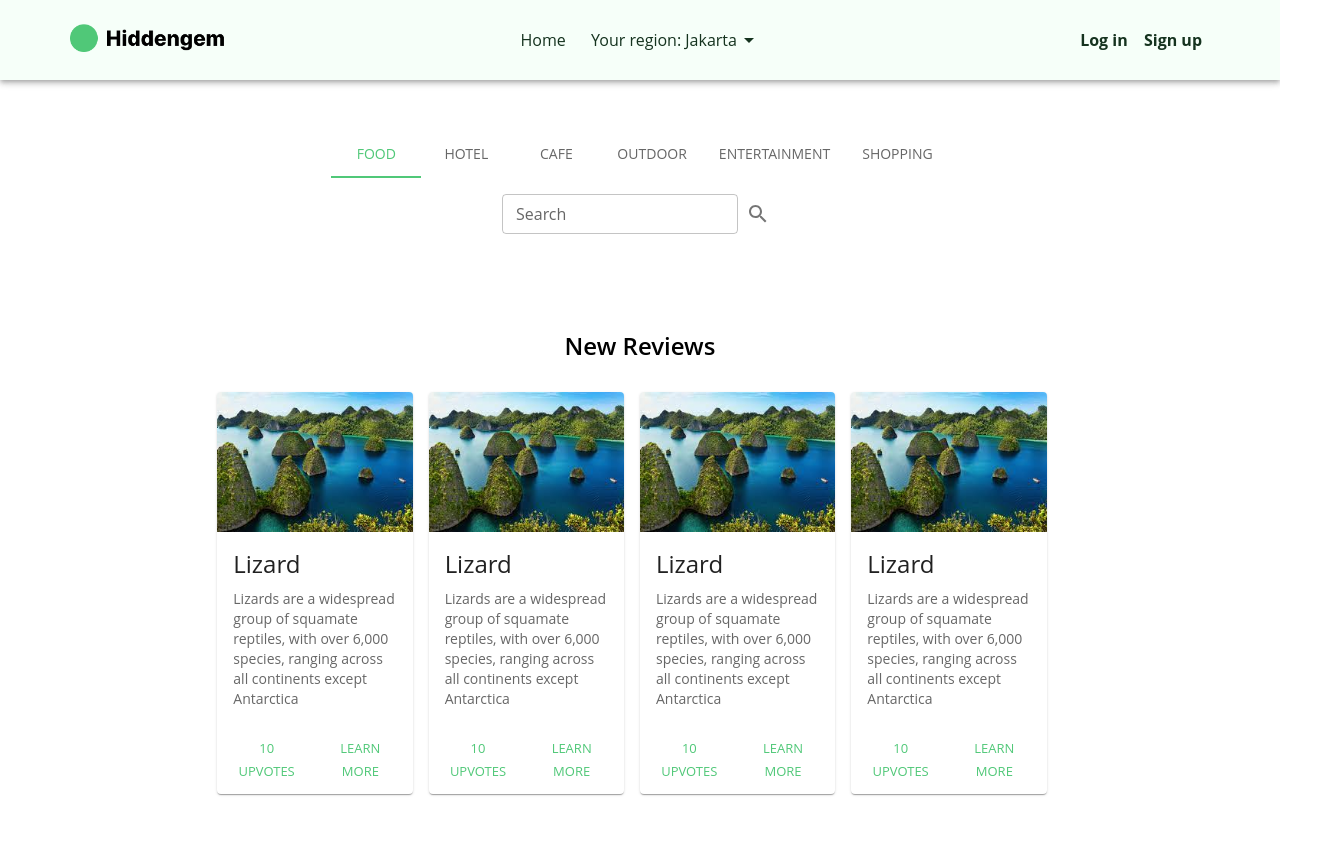
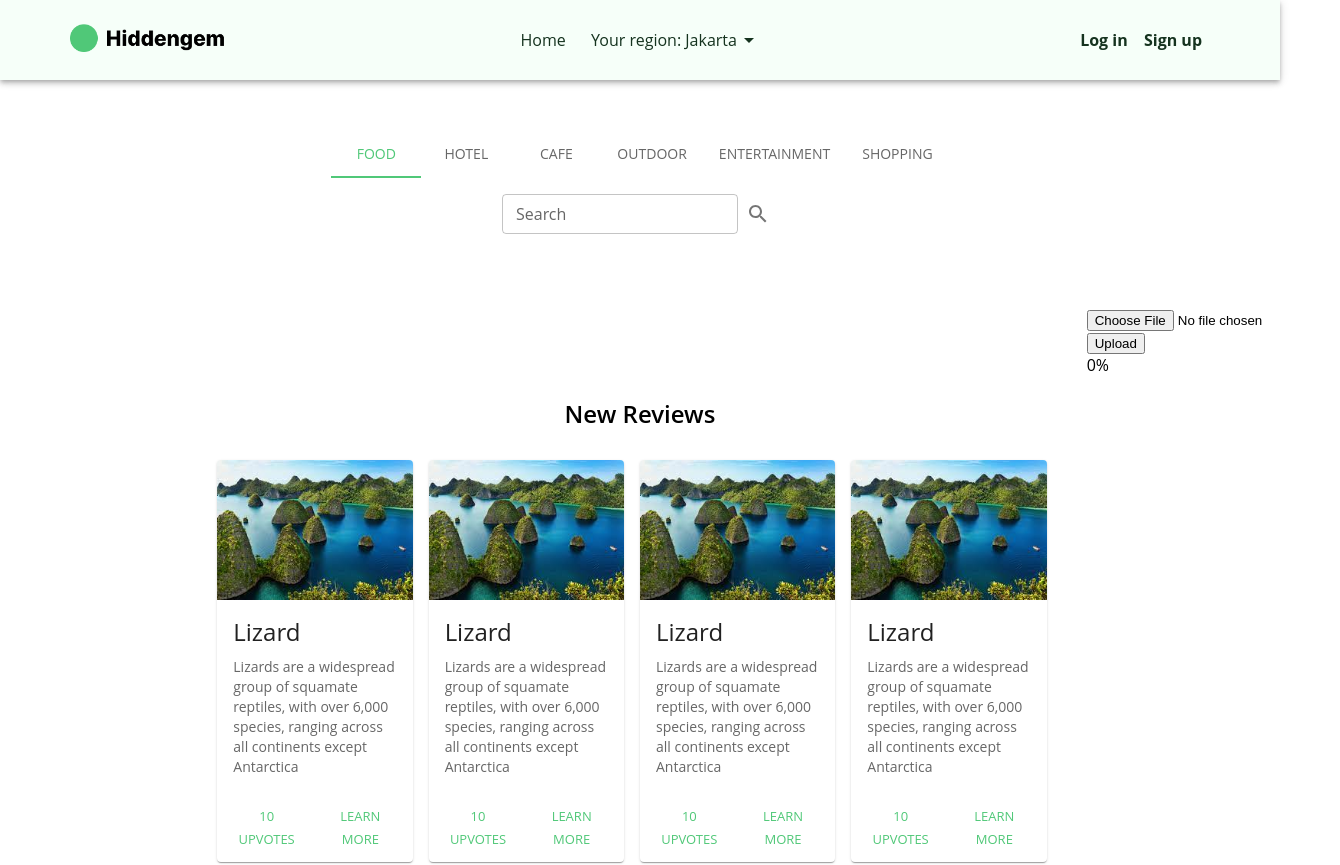
Before and after one commit to project-zusammen/hidden-gem-frontend, a React (Vite) app: page / in a window 1280 px wide. Shown: the top 865 px of the page, 1340 px wide, since content can reach past the window. Built offline with nearby package versions, Linux system fonts and the light colour scheme.

Commit message:
add image upload using firebase

```diff
--- a/package.json
+++ b/package.json
@@ -13,8 +13,11 @@
   "dependencies": {
     "@emotion/react": "^11.11.3",
     "@emotion/styled": "^11.11.0",
+    "@esbuild/darwin-x64": "^0.20.1",
     "@mui/icons-material": "^5.15.0",
     "@mui/material": "^5.15.2",
+    "firebase": "^10.8.0",
+    "firebase-functions": "^4.7.0",
     "framer-motion": "^10.16.16",
     "prop-types": "^15.8.1",
     "react": "^18.2.0",
--- a/src/components/Body/index.jsx
+++ b/src/components/Body/index.jsx
@@ -1,6 +1,7 @@
 import React from 'react';
 import { Grid, Typography } from '@mui/material';
 import Card from '../Card';
+import ImageUpload from '../ImageUpload';
 
 const Body = () => {
   return (
@@ -11,6 +12,7 @@ const Body = () => {
       <Grid item xs={4} md={4} lg={8}>
       </Grid>
       <Grid item xs={4} md={4} lg={2}>
+        <ImageUpload />
       </Grid>
       <Grid item xs={4} md={4} lg={2}>
       </Grid>
--- /dev/null
+++ b/src/components/ImageUpload/index.jsx
@@ -0,0 +1,52 @@
+import { useState } from "react";
+import { storage } from '../../firebase';
+import { ref, getDownloadURL, uploadBytesResumable } from "firebase/storage";
+
+function ImageUpload() {
+  const [imgUrl, setImgUrl] = useState(null);
+  const [progresspercent, setProgresspercent] = useState(0);
+
+  const handleSubmit = (e) => {
+    e.preventDefault();
+    const file = e.target?.[0]?.files?.[0] ?? null;
+    if (!file) return;
+    const storageRef = ref(storage, `files/${file.name}`);
+    const uploadTask = uploadBytesResumable(storageRef, file);
+
+    uploadTask.on("state_changed",
+      (snapshot) => {
+        const progress =
+          Math.round((snapshot.bytesTransferred / snapshot.totalBytes) * 100);
+        setProgresspercent(progress);
+      },
+      (error) => {
+        alert(error);
+      },
+      () => {
+        getDownloadURL(uploadTask.snapshot.ref).then((downloadURL) => {
+          setImgUrl(downloadURL)
+        });
+      }
+    );
+  }
+
+  return (
+    <div className="ImageUpload">
+      <form onSubmit={handleSubmit} className='form'>
+        <input type='file' />
+        <button type='submit'>Upload</button>
+      </form>
+      {
+        !imgUrl &&
+        <div className='outerbar'>
+          <div className='innerbar' style={{ width: `${progresspercent}%` }}>{progresspercent}%</div>
+        </div>
+      }
+      {
+        imgUrl &&
+        <img src={imgUrl} alt='uploaded file' height={200} />
+      }
+    </div>
+  );
+}
+export default ImageUpload;
--- /dev/null
+++ b/src/firebase.js
@@ -0,0 +1,18 @@
+import { initializeApp } from "firebase/app";
+import { getStorage } from "firebase/storage";
+
+const firebaseConfig = {
+  apiKey: "AIzaSyAYD6huwV0UORRHC49zaBde93Zg2KtPqNY",
+  authDomain: "hidden-gem-bfb98.firebaseapp.com",
+  projectId: "idden-gem-bfb98",
+  storageBucket: "hidden-gem-bfb98.appspot.com",
+  messagingSenderId: "614180982148",
+  appId: "1:614180982148:web:2446c051034dd329f3e1d1",
+  measurementId: "G-8CHF89R8EE"
+};
+
+// Initialize Firebase
+const firebaseApp = initializeApp(firebaseConfig);
+const storage = getStorage(firebaseApp, `gs://${firebaseConfig.storageBucket}`);
+
+export { storage };
```
Also changed, not shown: .eslintrc.json, 2 other files (tests, documents, lock files or other folders).
